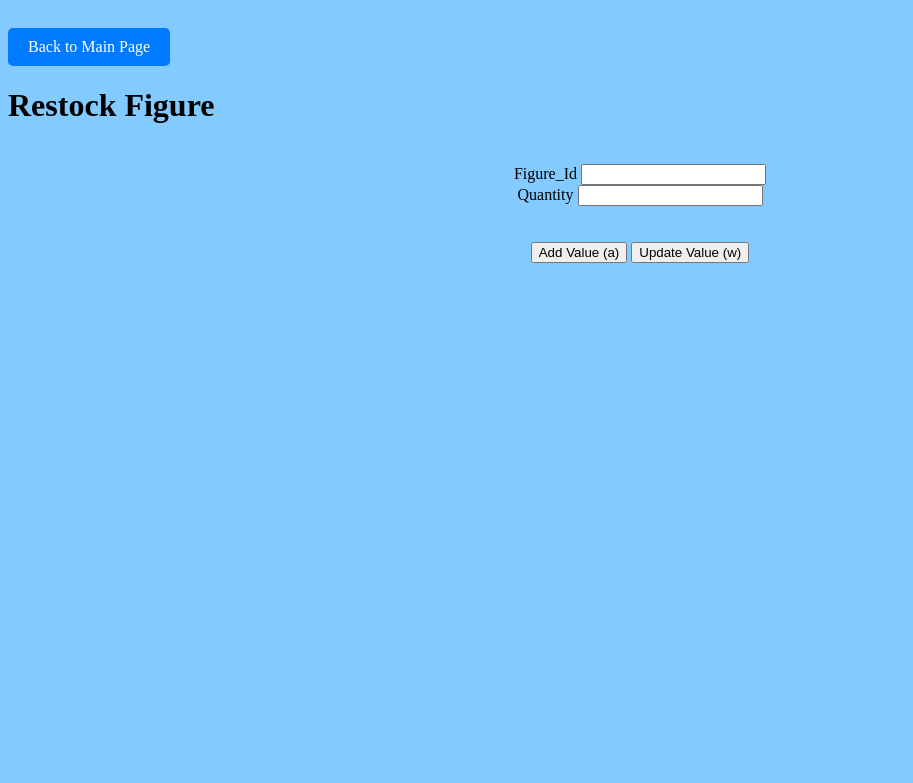
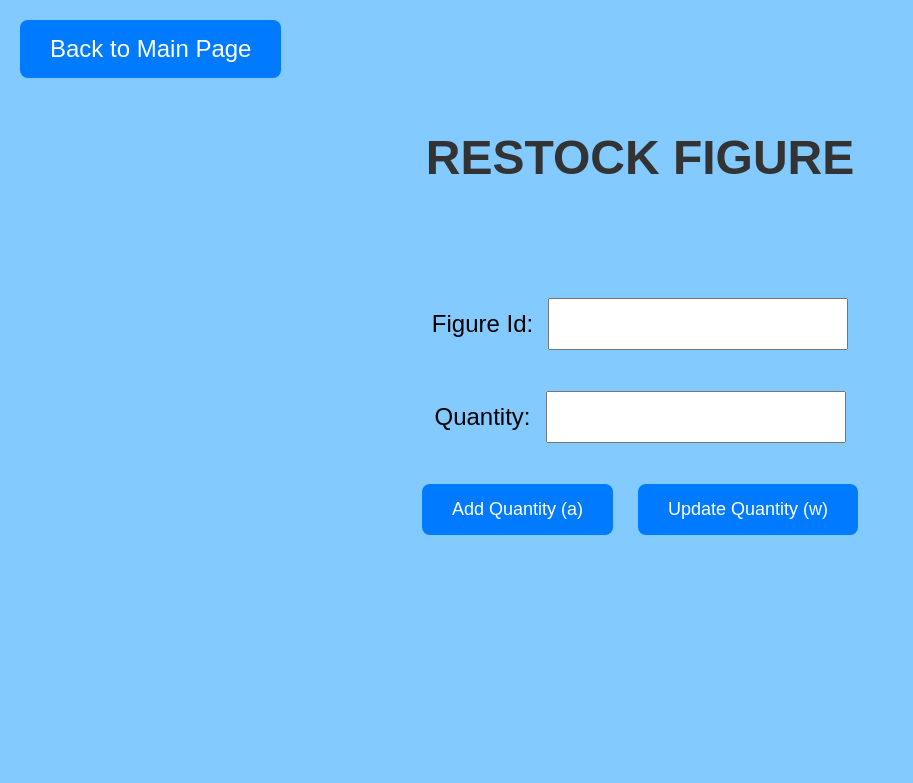
Before and after one commit to HaiVo27062k/Incha-Duluth, a Flask app: page /Restock_Figure/ in a window 1280 px wide. Shown: the top 783 px of the page, without its empty margins (0-913 px from the left). Run offline with Flask 3, Linux system fonts and the light colour scheme; some libraries are stand-ins or nearby versions.

Commit message:
Make buttons bigger

```diff
--- a/MainApp.py
+++ b/MainApp.py
@@ -99,9 +99,40 @@ def Show_Figure():
 
         return render_template('Show_Figure.html', data=[data1, data2])
 
+@app.route("/Restock_Figure/success")
+def Restock_Figure_success():
+    html = """
+    <!DOCTYPE html>
+    <html>
+    <head>
+        <title>Success!</title>
+        <script>
+            setTimeout(() => {
+                window.location.href = "{{ url_for('Restock_Figure') }}";
+            }, 2000); // Redirect after 2 seconds
+        </script>
+    </head>
+    <body>
+        <h1>Successfully update figure quantity</h1>
+    </body>
+    </html>
+    """
+    return render_template_string(html)
+
 @app.route('/Restock_Figure/', methods=['POST', 'GET'])
 def Restock_Figure():
-        return render_template('Restock_Figure.html')
+    if request.method == "POST":
+        details = request.form
+        figure_id = details['sl_figure_id']
+        Quantity = details['sl_Quantity']
+
+        action = request.form.get('action')
+        cur = mysql.connection.cursor()
+        cur.callproc('restock_figure', [figure_id, Quantity, action])
+        mysql.connection.commit()
+        cur.close()
+        return redirect('/Restock_Figure/success')
+    return render_template('Restock_Figure.html')
 
 
 if __name__ == '__main__':
--- /dev/null
+++ b/static/styles.css
@@ -0,0 +1,82 @@
+/* Body styles */
+body {
+    background-color: #82CAFF;
+    font-family: Arial, sans-serif;
+    font-size: 18px;
+    margin: 0;
+    padding: 0;
+}
+
+/* Heading styles */
+h1 {
+    font-size: 48px; /* Make the heading bigger */
+    color: #333;
+}
+
+/* Form input styles */
+form {
+    margin-top: 50px;
+}
+
+form label {
+    font-size: 24px; /* Larger labels */
+    margin-right: 10px;
+}
+
+form input[type="text"],
+form input[type="number"] {
+    font-size: 24px; /* Larger input fields */
+    padding: 10px;
+    width: 300px; /* Wider input fields */
+    margin-top: 10px;
+    margin-bottom: 10px;
+}
+
+form input[type="submit"] {
+    font-size: 24px;
+    background-color: #007BFF;
+    color: white;
+    padding: 10px 20px;
+    border: none;
+    border-radius: 5px;
+    cursor: pointer;
+    margin-top: 20px;
+}
+
+form input[type="submit"]:hover {
+    background-color: #0056b3;
+}
+
+/* Optional back button */
+.back-button {
+    display: inline-block;
+    margin: 20px;
+    padding: 15px 30px;
+    background: #007BFF;
+    color: white;
+    text-decoration: none;
+    border-radius: 8px;
+    font-size: 24px;
+}
+
+.back-button:hover {
+    background-color: #0056b3;
+}
+
+.action-button {
+    display: inline-block;
+    margin: 10px;
+    padding: 15px 30px;
+    background-color: #007BFF;
+    color: white;
+    font-size: 18px;
+    border: none;
+    border-radius: 8px;
+    cursor: pointer;
+    transition: background-color 0.3s, transform 0.2s;
+}
+
+.action-button:hover {
+    background-color: #0056b3;
+    transform: scale(1.05);
+}
--- a/templates/Create_New_Figure.html
+++ b/templates/Create_New_Figure.html
@@ -1,10 +1,14 @@
 
 <HTML>
+    <head>
+        <link rel="stylesheet" type="text/css" href="{{ url_for('static', filename='styles.css') }}">
+    </head>
+
     <BODY bgcolor= #82CAFF>
     <a href="/" style="display: inline-block; margin-top: 20px; padding: 10px 20px; background: #007BFF; color: white; text-decoration: none; border-radius: 5px;">Back to Main Page</a>
     <form method="POST" action="">
         <center>
-        <H1>Enter Figure Information</H1> <br>
+        <H1>ENTER FIGURE INFORMATION</H1> <br>
         Figure_Id  <input type = "text" name= "ip_figure_id" /> <br>
         <br>
         Details  <input type = "text" name= "ip_Details" /> <br>
--- a/templates/Restock_Figure.html
+++ b/templates/Restock_Figure.html
@@ -1,16 +1,22 @@
-
-<HTML>
-    <BODY bgcolor= #82CAFF>
-    <a href="/" style="display: inline-block; margin-top: 20px; padding: 10px 20px; background: #007BFF; color: white; text-decoration: none; border-radius: 5px;">Back to Main Page</a>
-    <H1>Restock Figure</H1> <br>
+<html>
+<head>
+    <link rel="stylesheet" type="text/css" href="{{ url_for('static', filename='styles.css') }}">
+</head>
+<body>
+    <a href="/" class="back-button">Back to Main Page</a>
+    <center>
+        <h1>RESTOCK FIGURE</h1>
+    </center>
+    <br>
     <form method="POST">
         <center>
-        Figure_Id <input type = "text" name= "sl_figure_id" /> <br>
-        Quantity <input type = "number" name = "sl_Quantity" /> <br>
-        <br><br>
-        <button type="submit" name="button1">Add Value (a)</button>
-        <button type="submit" name="button2">Update Value (w)</button>
+            <label for="sl_figure_id">Figure Id:</label>
+            <input type="text" name="sl_figure_id" id="sl_figure_id" class="input-field" /> <br><br>
+            <label for="sl_Quantity">Quantity:</label>
+            <input type="number" name="sl_Quantity" id="sl_Quantity" class="input-field" /> <br><br>
+            <button type="submit" name="action" value="add" class="action-button">Add Quantity (a)</button>
+            <button type="submit" name="action" value="update" class="action-button">Update Quantity (w)</button>
         </center>
     </form>
-    </BODY>
-</HTML>
+</body>
+</html>
```
Also changed, not shown: Procedures.sql (+16 -5 lines), templates/Main_Page.html (+53 -12 lines), templates/Sell_Figure.html (+19 -12 lines), templates/Show_Figure.html (+28 -6 lines).
